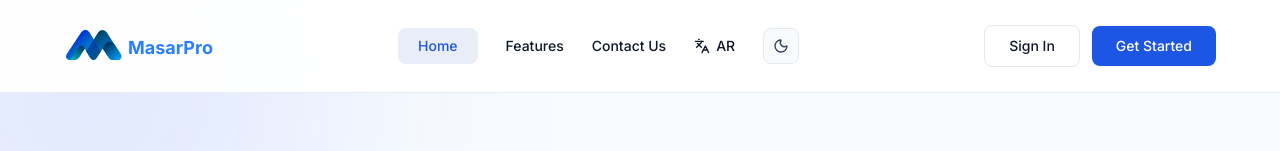
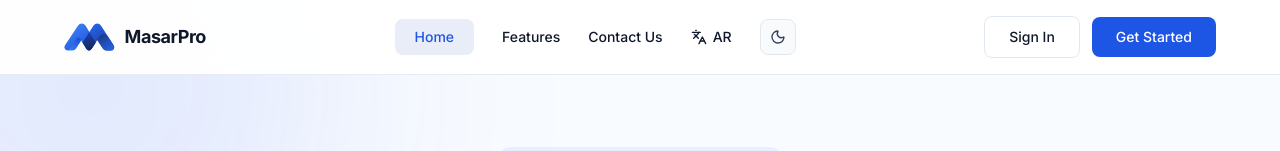
Before and after one commit to ahmed-alawlaqi25/MasarPro2.0, a React (Vite) app in the folder client/: page / in a window 1280 px wide. Shown: the top 151 px of the page. Built offline with nearby package versions, Linux system fonts and the light colour scheme; no server answers.

Commit message:
feat: fix logo dark mode changes

```diff
--- a/client/src/components/Hero.jsx
+++ b/client/src/components/Hero.jsx
@@ -3,6 +3,7 @@ import { useTranslation } from "react-i18next";
 import { AnimatePresence, motion } from "framer-motion";
 import { Check, Languages, Menu, Moon, Sparkles, Sun, X } from "lucide-react";
 import { Link } from "react-router-dom";
+import MasarLogo from "./MasarLogo";
 
 const HERO_COPY = {
   en: {
@@ -149,21 +150,8 @@ const Hero = ({ isDark = false, onToggleTheme }) => {
         }`}
       >
         <div className="mx-auto flex max-w-[1450px] items-center justify-between px-5 py-4 md:px-10 lg:px-16">
-          <Link
-            to="/"
-            className={`flex items-center transition ${
-              isDark ? "rounded-xl" : ""
-            }`}
-          >
-
-            <img
-              src="/icons.svg"
-              alt="MasarPro Logo"
-              className="w-[70px] object-contain sm:w-[60px]"
-            />
-            <p className="mt-1 ml-1 font-bold text-lg text-blue-500">
-              {isRtl ? "مسار برو" : "MasarPro"}
-            </p>
+          <Link to="/" className="flex items-center">
+            <MasarLogo isDark={isDark} isRtl={isRtl} />
           </Link>
 
           {/* Desktop menu */}
--- /dev/null
+++ b/client/src/components/MasarLogo.jsx
@@ -0,0 +1,116 @@
+import { useId } from "react";
+
+const MasarLogo = ({ isDark = false, isRtl = false, size = "md" }) => {
+  const uid = useId().replace(/:/g, "");
+  const ids = {
+    left: `masar-left-${uid}`,
+    peak: `masar-peak-${uid}`,
+    right: `masar-right-${uid}`,
+    front: `masar-front-${uid}`,
+    center: `masar-center-${uid}`,
+  };
+
+  const iconSize = size === "lg" ? "h-8 w-auto" : "h-7 w-auto";
+  const textSize = size === "lg" ? "text-xl" : "text-lg";
+
+  return (
+    <span className="inline-flex items-center gap-2.5 select-none">
+      <svg
+        xmlns="http://www.w3.org/2000/svg"
+        viewBox="158 156 658 364"
+        fill="none"
+        aria-hidden="true"
+        className={iconSize}
+      >
+        <defs>
+          <linearGradient
+            id={ids.left}
+            x1="339"
+            y1="345"
+            x2="220"
+            y2="515"
+            gradientUnits="userSpaceOnUse"
+          >
+            <stop stopColor={isDark ? "#3b82f6" : "#1d4ed8"} />
+            <stop offset="1" stopColor={isDark ? "#93c5fd" : "#3b82f6"} />
+          </linearGradient>
+          <linearGradient
+            id={ids.peak}
+            x1="549"
+            y1="170"
+            x2="760"
+            y2="480"
+            gradientUnits="userSpaceOnUse"
+          >
+            <stop stopColor={isDark ? "#60a5fa" : "#2563eb"} />
+            <stop offset="1" stopColor={isDark ? "#2563eb" : "#1e3a8a"} />
+          </linearGradient>
+          <linearGradient
+            id={ids.right}
+            x1="637"
+            y1="310"
+            x2="798"
+            y2="504"
+            gradientUnits="userSpaceOnUse"
+          >
+            <stop stopColor={isDark ? "#1d4ed8" : "#1e3a8a"} />
+            <stop offset="1" stopColor={isDark ? "#60a5fa" : "#2563eb"} />
+          </linearGradient>
+          <linearGradient
+            id={ids.front}
+            x1="280"
+            y1="180"
+            x2="510"
+            y2="490"
+            gradientUnits="userSpaceOnUse"
+          >
+            <stop stopColor={isDark ? "#93c5fd" : "#3b82f6"} />
+            <stop offset="1" stopColor={isDark ? "#2563eb" : "#1d4ed8"} />
+          </linearGradient>
+          <linearGradient
+            id={ids.center}
+            x1="439"
+            y1="290"
+            x2="518"
+            y2="509"
+            gradientUnits="userSpaceOnUse"
+          >
+            <stop stopColor={isDark ? "#3b82f6" : "#1e40af"} />
+            <stop offset="1" stopColor={isDark ? "#1d4ed8" : "#172554"} />
+          </linearGradient>
+        </defs>
+
+        <path
+          fill={`url(#${ids.left})`}
+          d="M198 513H269Q299 513 315 488L397 362L344 309L198 513Z"
+        />
+        <path
+          fill={`url(#${ids.peak})`}
+          d="M399 410L540 191Q560 162 590 162Q620 162 640 192L803 445Q819 471 805 493Q794 513 765 513H708Q681 513 665 490L591 378L520 489Q504 513 482 513L399 410Z"
+        />
+        <path
+          fill={`url(#${ids.right})`}
+          d="M591 378L622 329Q654 281 702 308Q719 317 733 339L803 445Q819 471 805 493Q794 513 765 513H708Q681 513 665 490L591 378Z"
+        />
+        <path
+          fill={`url(#${ids.front})`}
+          d="M173 443L339 192Q359 161 389 161Q419 161 439 193L570 410L520 489Q504 513 482 513Q459 511 445 487L371 363Q360 344 342 344Q324 344 312 364L226 496Q211 516 190 509Q169 502 164 482Q159 463 173 443Z"
+        />
+        <path
+          fill={`url(#${ids.center})`}
+          d="M399 410L488 273L570 410L520 489Q504 513 482 513Q459 511 445 487L399 410Z"
+        />
+      </svg>
+
+      <span
+        className={`${textSize} font-extrabold tracking-tight transition-colors duration-300 ${
+          isDark ? "text-white" : "text-[#0f172a]"
+        }`}
+      >
+        {isRtl ? "مسار برو" : "MasarPro"}
+      </span>
+    </span>
+  );
+};
+
+export default MasarLogo;
--- a/client/src/components/Navbar.jsx
+++ b/client/src/components/Navbar.jsx
@@ -12,6 +12,7 @@ import { useCallback, useEffect, useState } from "react";
 import { useTranslation } from "react-i18next";
 import { Link, NavLink } from "react-router-dom";
 import { useAuth } from "./AuthContext";
+import MasarLogo from "./MasarLogo";
 
 function getInitialTheme() {
   try {
@@ -111,14 +112,7 @@ const Navbar = () => {
       <div className="mx-auto flex items-center justify-between px-5 py-3.5 md:px-10 lg:px-16">
         {/* Logo */}
         <Link to="/" className="flex items-center">
-          <img
-            src="/icons.svg"
-            alt="MasarPro Logo"
-            className="w-[60px] object-contain"
-          />
-          <p className="mt-1 ml-1 text-lg font-bold text-blue-500">
-            {isRtl ? "مسار برو" : "MasarPro"}
-          </p>
+          <MasarLogo isDark={isDark} isRtl={isRtl} />
         </Link>
 
         {/* Desktop menu */}
@@ -214,14 +208,7 @@ const Navbar = () => {
             onClick={() => setMobileOpen(false)}
             className="flex items-center"
           >
-            <img
-              src="/icons.svg"
-              alt="MasarPro Logo"
-              className="w-[60px] object-contain"
-            />
-            <p className="mt-1 ml-1 text-lg font-bold text-blue-500">
-              {isRtl ? "مسار برو" : "MasarPro"}
-            </p>
+            <MasarLogo isDark={isDark} isRtl={isRtl} />
           </Link>
 
           <NavLink
--- a/client/src/pages/Contact.jsx
+++ b/client/src/pages/Contact.jsx
@@ -14,6 +14,7 @@ import {
   Sun,
 } from "lucide-react";
 import Footer from "../components/Footer";
+import MasarLogo from "../components/MasarLogo";
 
 const copy = {
   en: {
@@ -165,18 +166,8 @@ export default function Contact() {
         }`}
       >
         <div className="mx-auto flex max-w-6xl items-center justify-between gap-3 px-5 py-4 sm:px-8">
-          <Link
-            to="/"
-            className={`flex items-center transition ${isDark ? "rounded-xl px-2.5 py-1" : ""}`}
-          >
-            <img
-              src="/icons.svg"
-              alt="MasarPro Logo"
-              className="w-[70px] object-contain sm:w-[60px]"
-            />
-            <p className="mt-1 ml-1 text-lg font-bold text-blue-500">
-              {isRtl ? "مسار برو" : "MasarPro"}
-            </p>
+          <Link to="/" className="flex items-center">
+            <MasarLogo isDark={isDark} isRtl={isRtl} />
           </Link>
 
           <div className="flex items-center gap-3 sm:gap-5">
--- a/client/src/pages/Login.jsx
+++ b/client/src/pages/Login.jsx
@@ -13,6 +13,7 @@ import {
 } from "lucide-react";
 import { supabase } from "../lib/supabase";
 import { useAuth } from "../components/AuthContext";
+import MasarLogo from "../components/MasarLogo";
 
 function getInitialTheme() {
   try {
@@ -163,14 +164,7 @@ const Login = () => {
       >
         <div className="mx-auto flex max-w-6xl items-center justify-between gap-3 px-5 py-4 sm:px-8">
           <Link to="/" className="flex items-center">
-            <img
-              src="/icons.svg"
-              alt="MasarPro Logo"
-              className="w-[60px] object-contain"
-            />
-            <p className="mt-1 ml-1 text-lg font-bold text-blue-500">
-              {isRtl ? "مسار برو" : "MasarPro"}
-            </p>
+            <MasarLogo isDark={isDark} isRtl={isRtl} />
           </Link>
 
           <div className="flex items-center gap-3 sm:gap-5">
@@ -232,14 +226,7 @@ const Login = () => {
           }`}
         >
           <Link to="/" className="inline-flex items-center justify-center">
-            <img
-              src="/icons.svg"
-              alt="MasarPro Logo"
-              className="w-[64px] object-contain"
-            />
-            <span className="mt-1 ml-1 text-xl font-bold text-blue-500">
-              {isRtl ? "مسار برو" : "MasarPro"}
-            </span>
+            <MasarLogo isDark={isDark} isRtl={isRtl} size="lg" />
           </Link>
 
           <h1
--- a/client/src/pages/Terms.jsx
+++ b/client/src/pages/Terms.jsx
@@ -3,6 +3,7 @@ import { Link } from "react-router-dom";
 import { useTranslation } from "react-i18next";
 import { ArrowLeft, Languages, Moon, Sun } from "lucide-react";
 import Footer from "../components/Footer";
+import MasarLogo from "../components/MasarLogo";
 
 const TERMS_COPY = {
   en: {
@@ -152,14 +153,7 @@ export default function Terms() {
       >
         <div className="mx-auto flex max-w-5xl items-center justify-between gap-3 px-5 py-4 sm:px-8">
           <Link to="/" className="flex items-center">
-            <img
-              src="/icons.svg"
-              alt="MasarPro Logo"
-              className="w-[60px] object-contain"
-            />
-            <p className="mt-1 ml-1 text-lg font-bold text-blue-500">
-              {isRtl ? "مسار برو" : "MasarPro"}
-            </p>
+            <MasarLogo isDark={isDark} isRtl={isRtl} />
           </Link>
 
           <div className="flex items-center gap-3 sm:gap-5">
```
Also changed, not shown: client/public/icons.svg.
